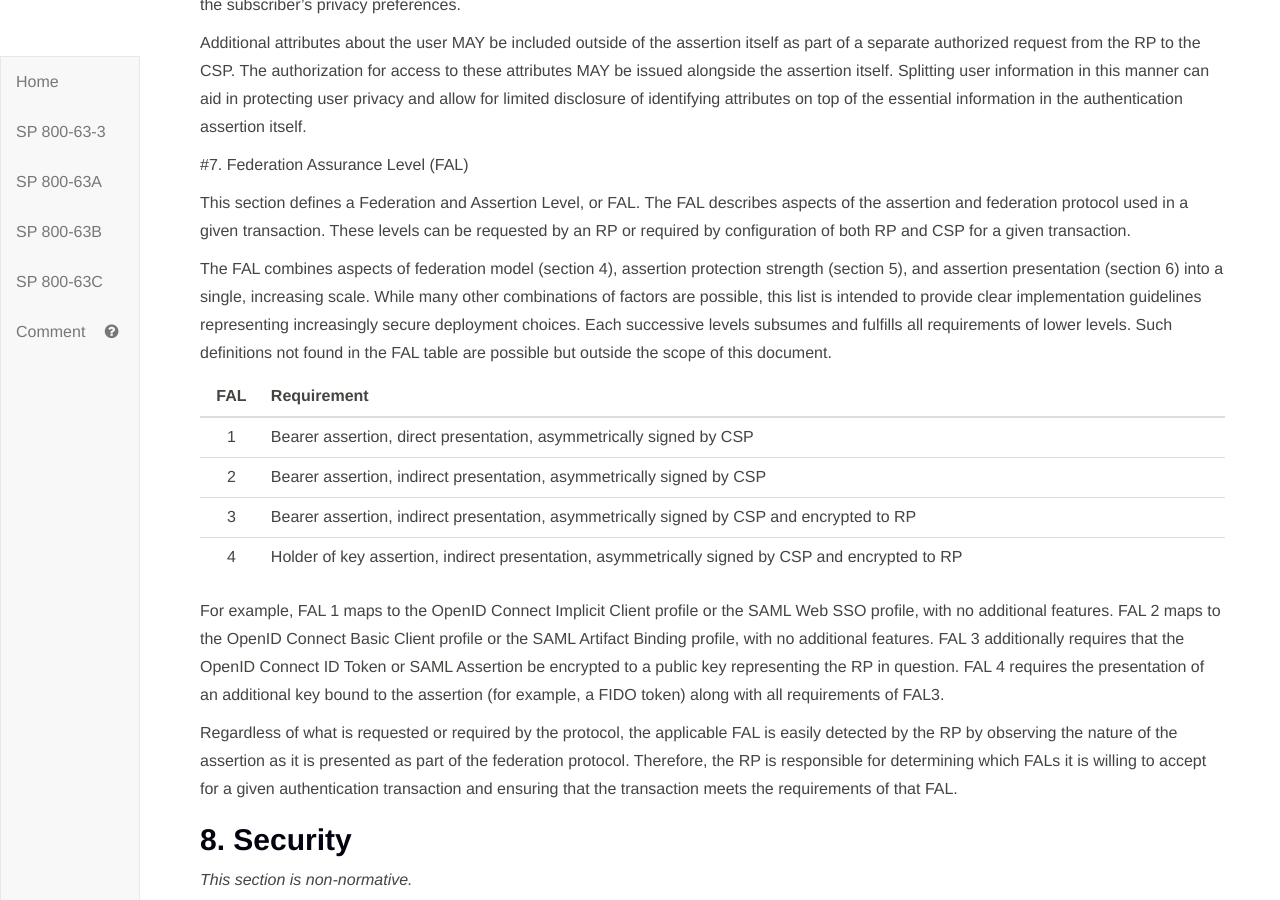
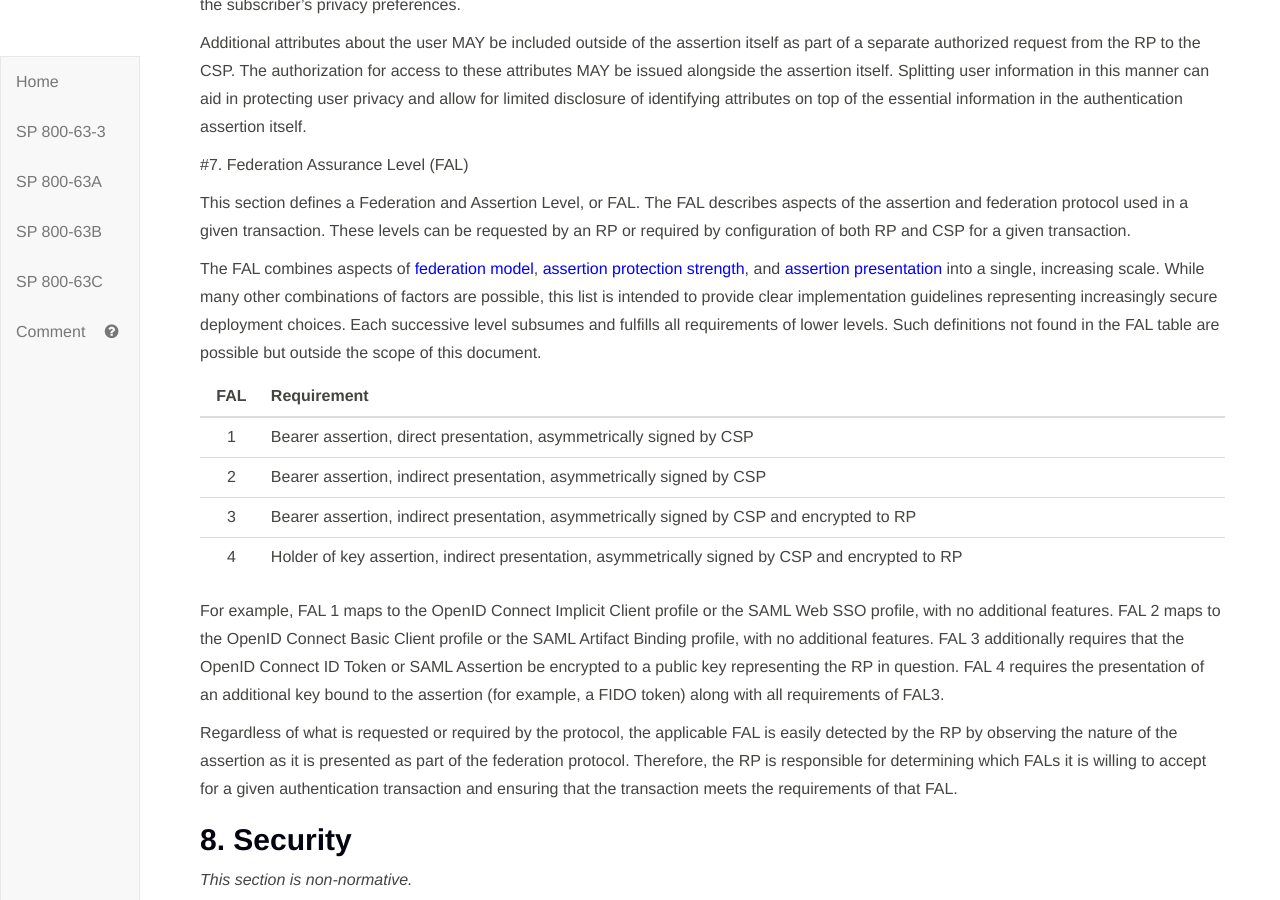
Before and after one commit to usnistgov/800-63-3, a Jekyll site: the page built from sp800-63c.md, in a window 1280 px wide and 900 px high, scrolled down 14151 px. Built offline with Jekyll 4.4.1, drawn with Linux system fonts in a browser that asks for light colours.

Commit message:
Fixed typo and added section links

```diff
--- a/sp800-63c/sec7_fal.md
+++ b/sp800-63c/sec7_fal.md
@@ -1,8 +1,10 @@
+<a name="fal"></a>
+
 #7. Federation Assurance Level (FAL)
 
 This section defines a Federation and Assertion Level, or FAL. The FAL describes aspects of the assertion and federation protocol used in a given transaction. These levels can be requested by an RP or required by configuration of both RP and CSP for a given transaction.
 
-The FAL combines aspects of federation model (section 4), assertion protection strength (section 5), and assertion presentation (section 6) into a single, increasing scale. While many other combinations of factors are possible, this list is intended to provide clear implementation guidelines representing increasingly secure deployment choices. Each successive levels subsumes and fulfills all requirements of lower levels. Such definitions not found in the FAL table are possible but outside the scope of this document.
+The FAL combines aspects of [federation model](#sec4), [assertion protection strength](#sec5), and [assertion presentation](#sec6) into a single, increasing scale. While many other combinations of factors are possible, this list is intended to provide clear implementation guidelines representing increasingly secure deployment choices. Each successive level subsumes and fulfills all requirements of lower levels. Such definitions not found in the FAL table are possible but outside the scope of this document.
 
 |FAL|Requirement|
 |:--:|----|
```
